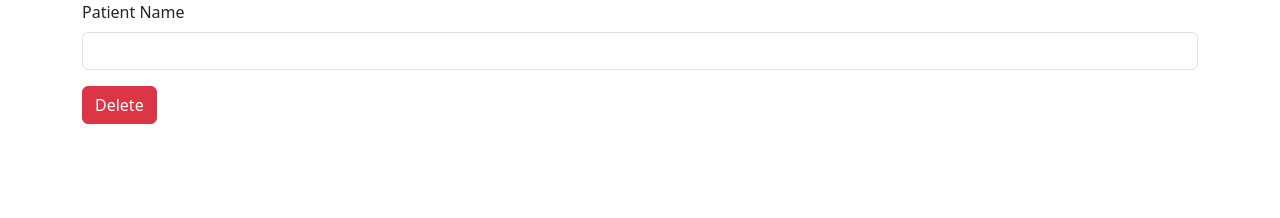
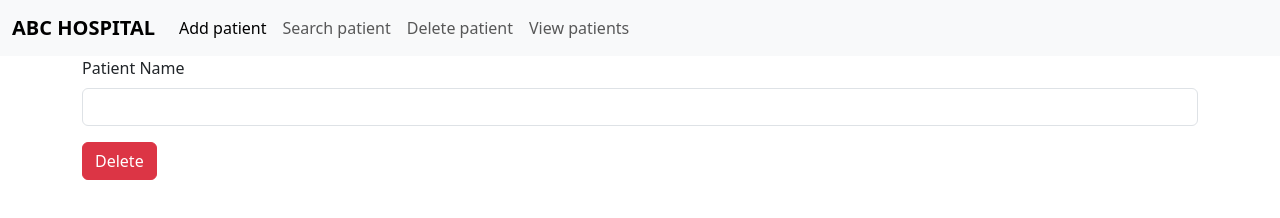
Before and after one commit to harianchery/Patient-APP, a plain HTML site: page delete.html in a window 1280 px wide. Drawn offline with nearby package versions, Linux system fonts and the light colour scheme.

Commit message:
navbar added

```diff
--- a/delete.html
+++ b/delete.html
@@ -8,6 +8,30 @@
     <title>Document</title>
 </head>
 <body>
+    <nav class="navbar navbar-expand-lg bg-body-tertiary">
+        <div class="container-fluid">
+          <a class="navbar-brand" href="#"><b>ABC HOSPITAL</b></a>
+          <button class="navbar-toggler" type="button" data-bs-toggle="collapse" data-bs-target="#navbarNav" aria-controls="navbarNav" aria-expanded="false" aria-label="Toggle navigation">
+            <span class="navbar-toggler-icon"></span>
+          </button>
+          <div class="collapse navbar-collapse" id="navbarNav">
+            <ul class="navbar-nav">
+              <li class="nav-item">
+                <a class="nav-link active" aria-current="page" href="index.html">Add patient</a>
+              </li>
+              <li class="nav-item">
+                <a class="nav-link" href="search.html">Search patient</a>
+              </li>
+              <li class="nav-item">
+                <a class="nav-link" href="delete.html">Delete patient</a>
+              </li>
+              <li class="nav-item">
+                <a class="nav-link" href="viewall.html">View patients</a>
+              </li>
+            </ul>
+          </div>
+        </div>
+      </nav>
     <div class="container">
         <div class="row">
             <div class="col col-12 col-sm-12 dol-md-12 col-lg-12 col-xl-12 col-xxl-12">
```
Also changed, not shown: search.html (+24 -0 lines), viewall.html (+24 -0 lines).
